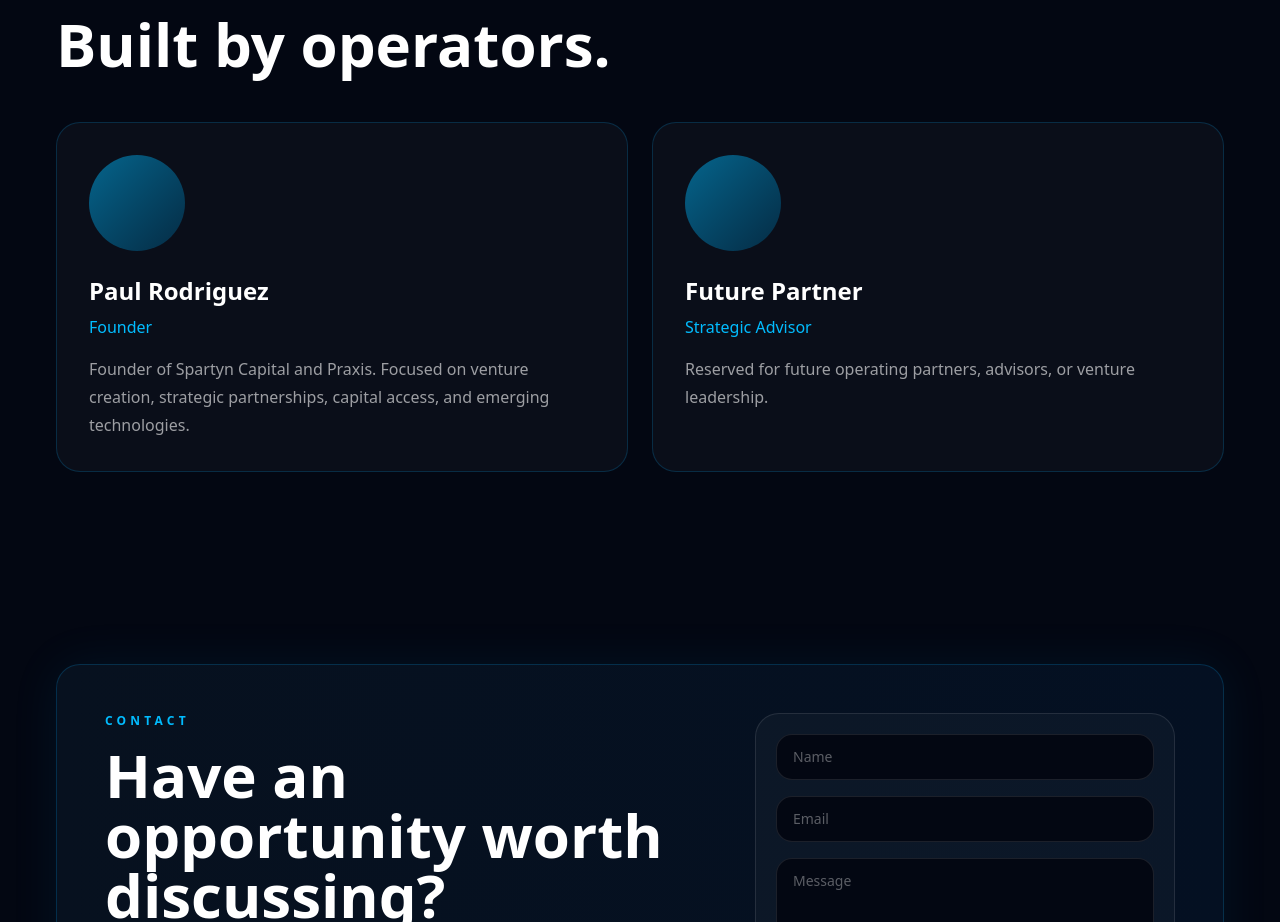
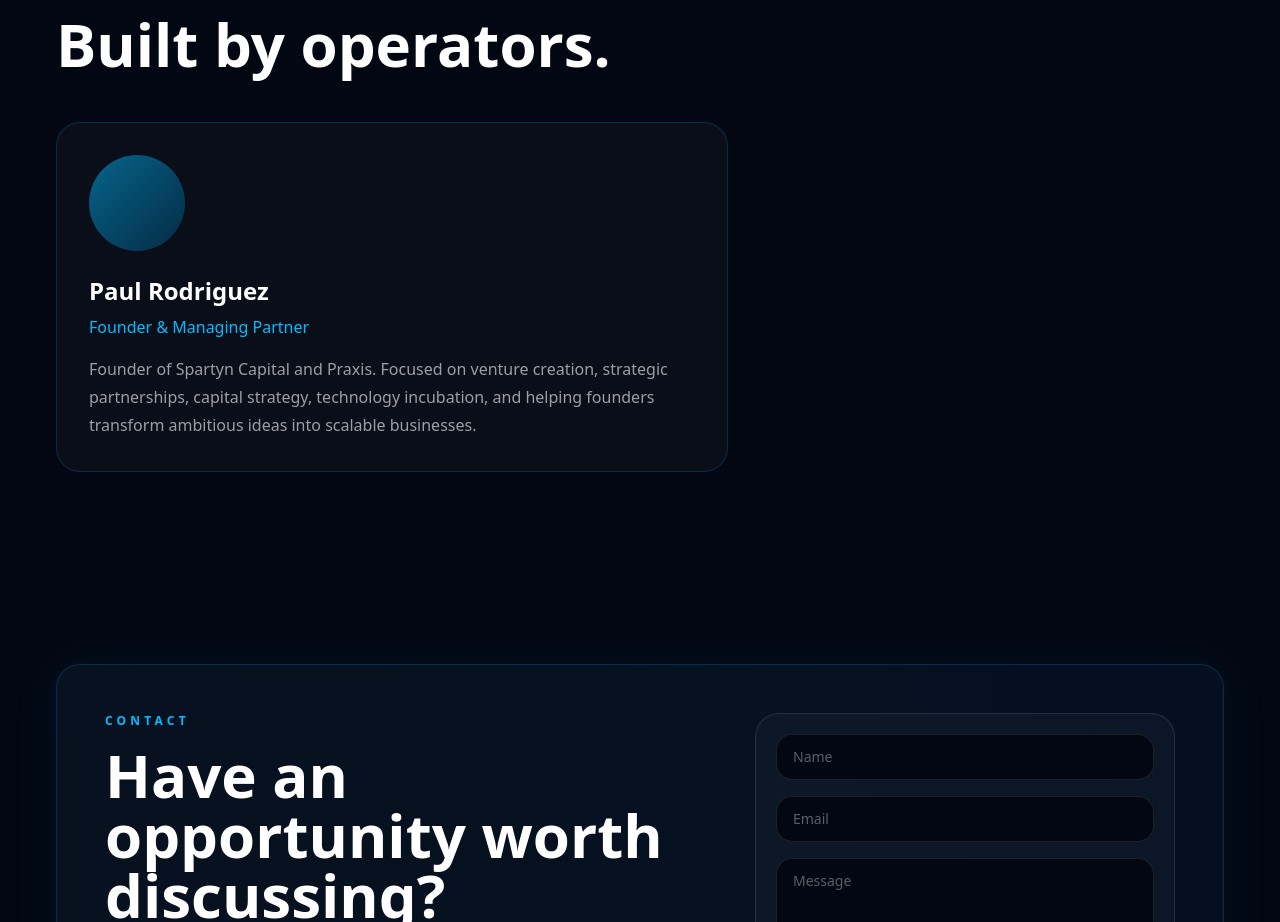
Before and after one commit to pmfRoddi/spartyn-capital-site, a Next.js app: page / in a window 1280 px wide. Shown: the part 2666-3588 px from the top of the page. Built offline with nearby package versions, Linux system fonts and the light colour scheme.

Commit message:
Update leadership section

```diff
--- a/app/privacy/page.tsx
+++ b/app/privacy/page.tsx
@@ -32,8 +32,7 @@ export default function PrivacyPage() {
 
       <h2 className="text-2xl font-bold text-white">Contact</h2>
       <p>
-        For privacy questions, contact: paul@spartyncapital.com
-      </p>
+        For privacy questions, contact: advisory@spartyncapital.com      </p>
     </LegalPage>
   );
 }
--- a/app/support/page.tsx
+++ b/app/support/page.tsx
@@ -9,7 +9,7 @@ export default function SupportPage() {
       </p>
 
       <h2 className="text-2xl font-bold text-white">Support Email</h2>
-      <p>paul@spartyncapital.com</p>
+      <p>advisory@spartyncapital.com</p>
 
       <h2 className="text-2xl font-bold text-white">What to Include</h2>
       <p>
--- a/components/LeadershipSection.tsx
+++ b/components/LeadershipSection.tsx
@@ -31,17 +31,11 @@ export default function LeadershipSection() {
         </h2>
       </div>
 
-      <div className="grid gap-6 md:grid-cols-2">
+      <div className="max-w-2xl">
         <LeaderCard
           name="Paul Rodriguez"
-          title="Founder"
-          bio="Founder of Spartyn Capital and Praxis. Focused on venture creation, strategic partnerships, capital access, and emerging technologies."
-        />
-
-        <LeaderCard
-          name="Future Partner"
-          title="Strategic Advisor"
-          bio="Reserved for future operating partners, advisors, or venture leadership."
+          title="Founder & Managing Partner"
+          bio="Founder of Spartyn Capital and Praxis. Focused on venture creation, strategic partnerships, capital strategy, technology incubation, and helping founders transform ambitious ideas into scalable businesses."
         />
       </div>
     </section>
```
